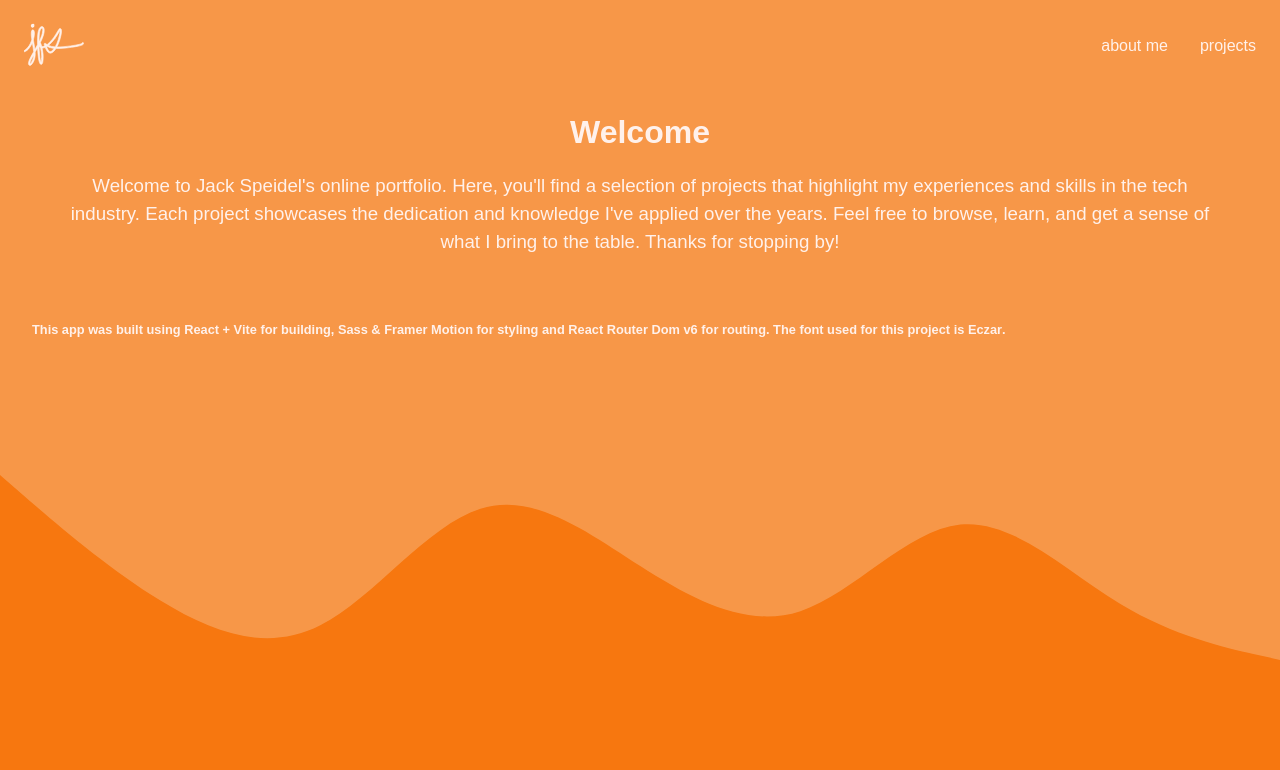
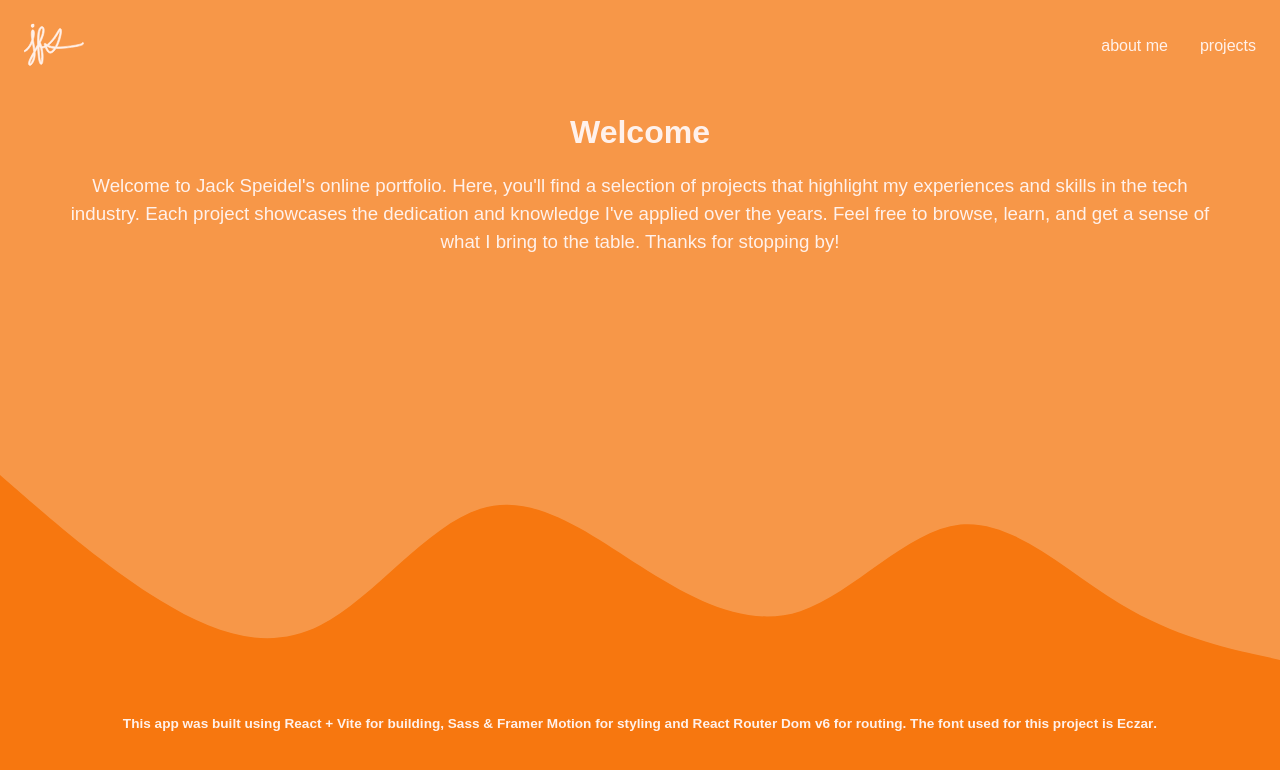
Before and after one commit to JackSpeidel/personal-site-react-router, a React (Vite) app: page / in a window 1280 px wide. Shown: the top 770 px of the page. Built offline with nearby package versions, Linux system fonts and the light colour scheme; a web font is replaced by a local one.

Commit message:
styling changes

```diff
--- a/src/components/footer/footer.scss
+++ b/src/components/footer/footer.scss
@@ -1,14 +1,19 @@
 @use "../../styles/vars" as *;
 
 .footer {
-    display: flex;
-    flex-direction: column;
-    padding: 2rem;
-    font-size: 0.8rem;
-    margin-top: auto;
+    height: $footer-height;
+    line-height: 1rem;
+    position: absolute;
+    bottom: 0;
+    left: 0;
+    right: 0;
+    width: 100%;
+    text-align:center;
 
     &__text {
         font-weight: 600;
+        font-size: 0.85rem;
+        padding: 1rem;
     }
 
     &__links {
--- a/src/routes/root/root.scss
+++ b/src/routes/root/root.scss
@@ -7,6 +7,13 @@ html, body {
     font-family: 'Eczar', sans-serif;
     display: flex;
     flex-direction: column;
+    margin: 0;
+    min-height: calc(100vh - $footer-height);
+}
+
+body {
+    padding-bottom: $footer-height;
+    position: relative;
 }
 
 .app {
@@ -15,12 +22,4 @@ html, body {
         position: fixed;
         top: 0;
     }
-
-    &__footer {
-        margin-top: auto;
-        position: fixed;
-        left: 0;
-        bottom: 0;
-        width: 100%;
-    }
 }
--- a/src/styles/_vars.scss
+++ b/src/styles/_vars.scss
@@ -1,10 +1,14 @@
+// VARIABLES
 
 // colors:
-
 $white: #fff1eb;
 $blue: #a0d8fd;
 
 // font-sizes:
+$base-font: 1rem;
 
 // page headings:
 $page-heading: 2rem;
+
+// component heights/widths
+$footer-height: 3.125rem;
```
